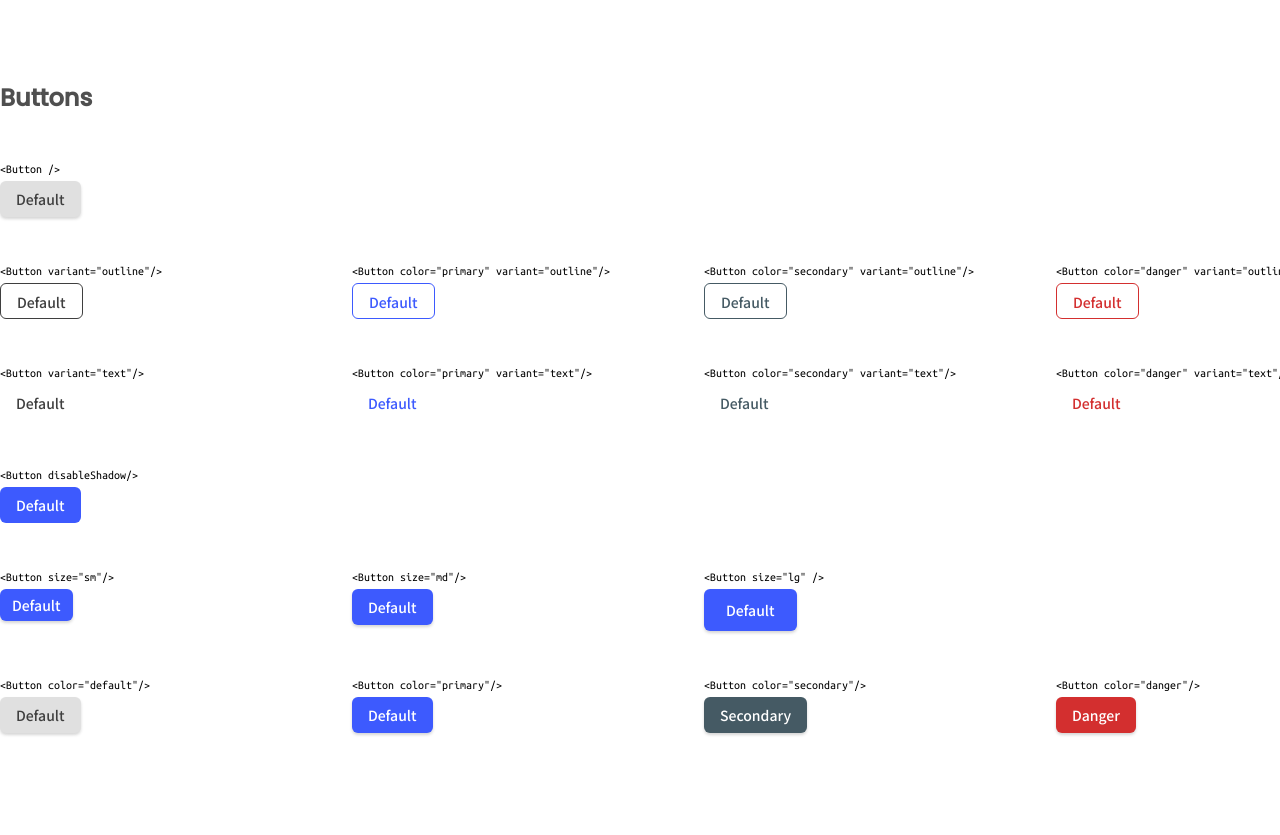
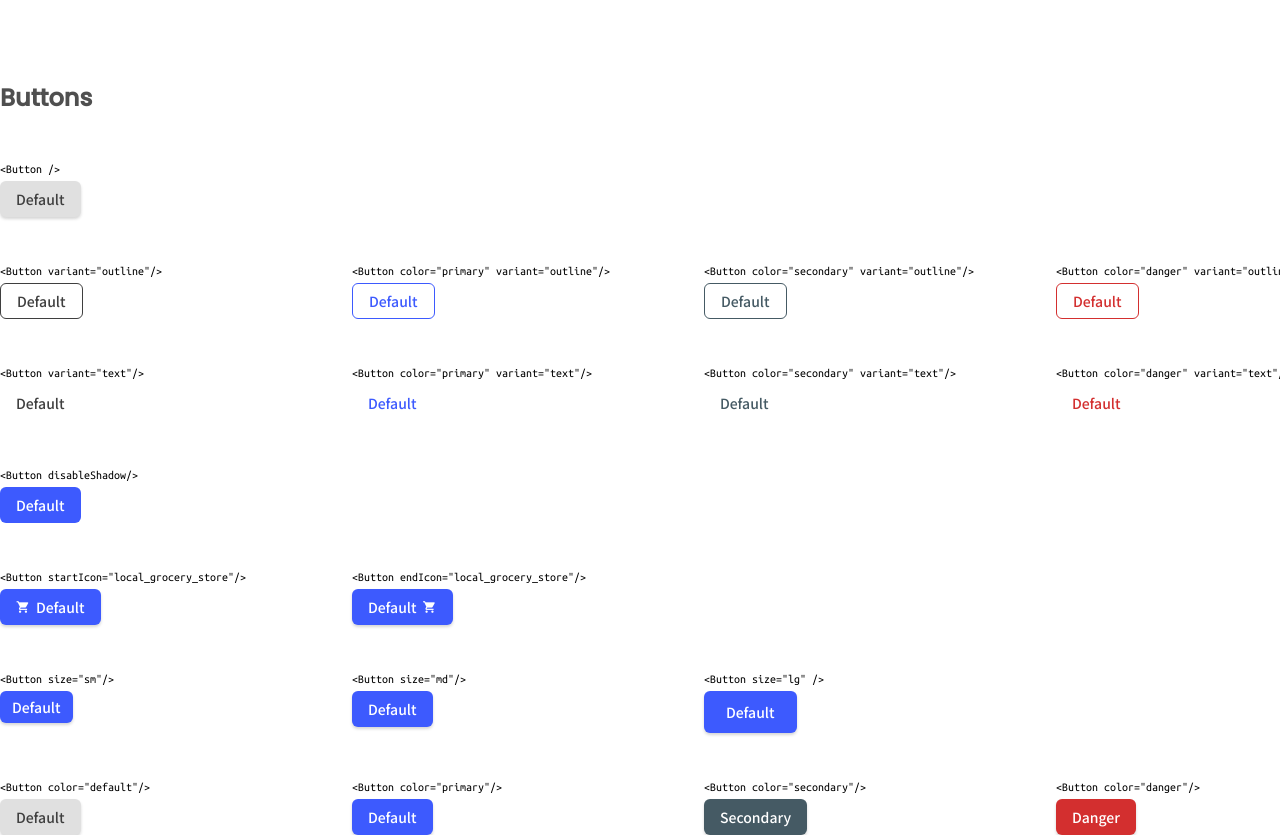
Before and after one commit to aadelgrossi/button-component, a React (Create React App) app: page / in a window 1280 px wide. Shown: the top 835 px of the page. Before the commit the page ends 800 px from the top, so only its background shows below. Built offline with nearby package versions, Linux system fonts and the light colour scheme.

Commit message:
Add Material Icons font and prop for icon to the left or right of button

```diff
--- a/public/index.html
+++ b/public/index.html
@@ -10,6 +10,8 @@
     />
     <title>Button component by Andre Grossi - devchallenges.io</title>
     <link href="https://fonts.googleapis.com/css2?family=Noto+Sans+JP:wght@500&family=Poppins:wght@500&family=Ubuntu+Mono&display=swap" rel="stylesheet">
+    <link href="https://fonts.googleapis.com/icon?family=Material+Icons"
+      rel="stylesheet">
   </head>
   <body>
     <noscript>You need to enable JavaScript to run this app.</noscript>
--- a/src/components/Button/index.tsx
+++ b/src/components/Button/index.tsx
@@ -7,6 +7,8 @@ type ButtonProps = ButtonHTMLAttributes<HTMLButtonElement> & {
   variant?: 'fill' | 'outline' | 'text';
   size?: 'sm' | 'md' | 'lg';
   disableShadow?: boolean;
+  startIcon?: string;
+  endIcon?: string;
 };
 
 const Button: React.FC<ButtonProps> = ({
@@ -14,11 +16,22 @@ const Button: React.FC<ButtonProps> = ({
   color = 'default',
   variant = 'fill',
   size = 'md',
+  startIcon,
+  endIcon,
   ...rest
 }) => {
   return (
-    <Container color={color} variant={variant} size={size} {...rest}>
+    <Container
+      color={color}
+      variant={variant}
+      size={size}
+      startIcon={startIcon}
+      endIcon={endIcon}
+      {...rest}
+    >
+      {startIcon && <i className="material-icons">{startIcon}</i>}
       {children}
+      {endIcon && <i className="material-icons">{endIcon}</i>}
     </Container>
   );
 };
--- a/src/components/Button/styles.tsx
+++ b/src/components/Button/styles.tsx
@@ -7,6 +7,8 @@ interface ButtonProps {
   variant?: string;
   size: string;
   disableShadow?: boolean;
+  startIcon?: string;
+  endIcon?: string;
 }
 
 interface ButtonProperty {
@@ -29,14 +31,14 @@ const buttonColors: ButtonProperty = {
   danger: '#D32F2F',
 };
 
-interface IButtonSizesNew {
+interface IButtonSizes {
   [size: string]: {
     height: string;
     padding: string;
   };
 }
 
-const buttonSizesNew: IButtonSizesNew = {
+const buttonSizesNew: IButtonSizes = {
   sm: {
     height: '32px',
     padding: '6px 12px',
@@ -67,6 +69,9 @@ const buttonHoverBackgrounds: HoverProperty = {
 };
 
 export const Container = styled.button<ButtonProps>`
+  display:flex;
+  align-items: center;
+  justify-content: space-between;
   width: fit-content;
   height: ${props => buttonSizesNew[props.size].height};
   padding: ${props => buttonSizesNew[props.size].padding};
@@ -118,4 +123,14 @@ export const Container = styled.button<ButtonProps>`
         background: ${buttonHoverBackgrounds.variant[props.color]};
       }
     `}
+
+  i {
+    color: #fff;
+    font-size: 14px;
+
+    margin-right: ${props => (props.startIcon ? '6px' : 0)};
+    margin-left: ${props => (props.endIcon ? '6px' : 0)}
+
+  }
+
 `;
--- a/src/pages/Home/index.tsx
+++ b/src/pages/Home/index.tsx
@@ -71,6 +71,20 @@ const Home: React.FC = () => {
       </div>
       <div className="row">
         <ButtonItem>
+          <span>{'<Button startIcon="local_grocery_store"/>'}</span>
+          <Button color="primary" startIcon="local_grocery_store">
+            Default
+          </Button>
+        </ButtonItem>
+        <ButtonItem>
+          <span>{'<Button endIcon="local_grocery_store"/>'}</span>
+          <Button color="primary" endIcon="local_grocery_store">
+            Default
+          </Button>
+        </ButtonItem>
+      </div>
+      <div className="row">
+        <ButtonItem>
           <span>{'<Button size="sm"/>'}</span>
           <Button color="primary" size="sm">
             Default
```
